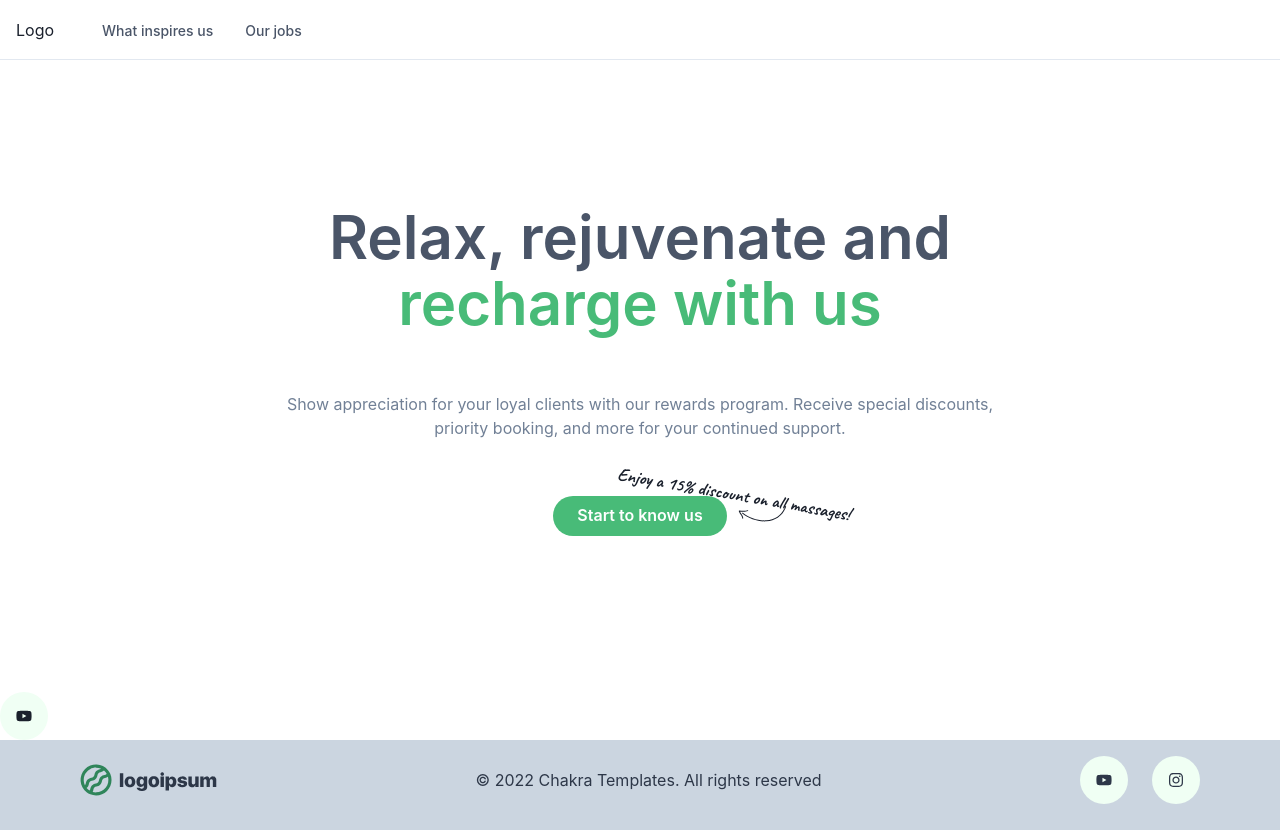
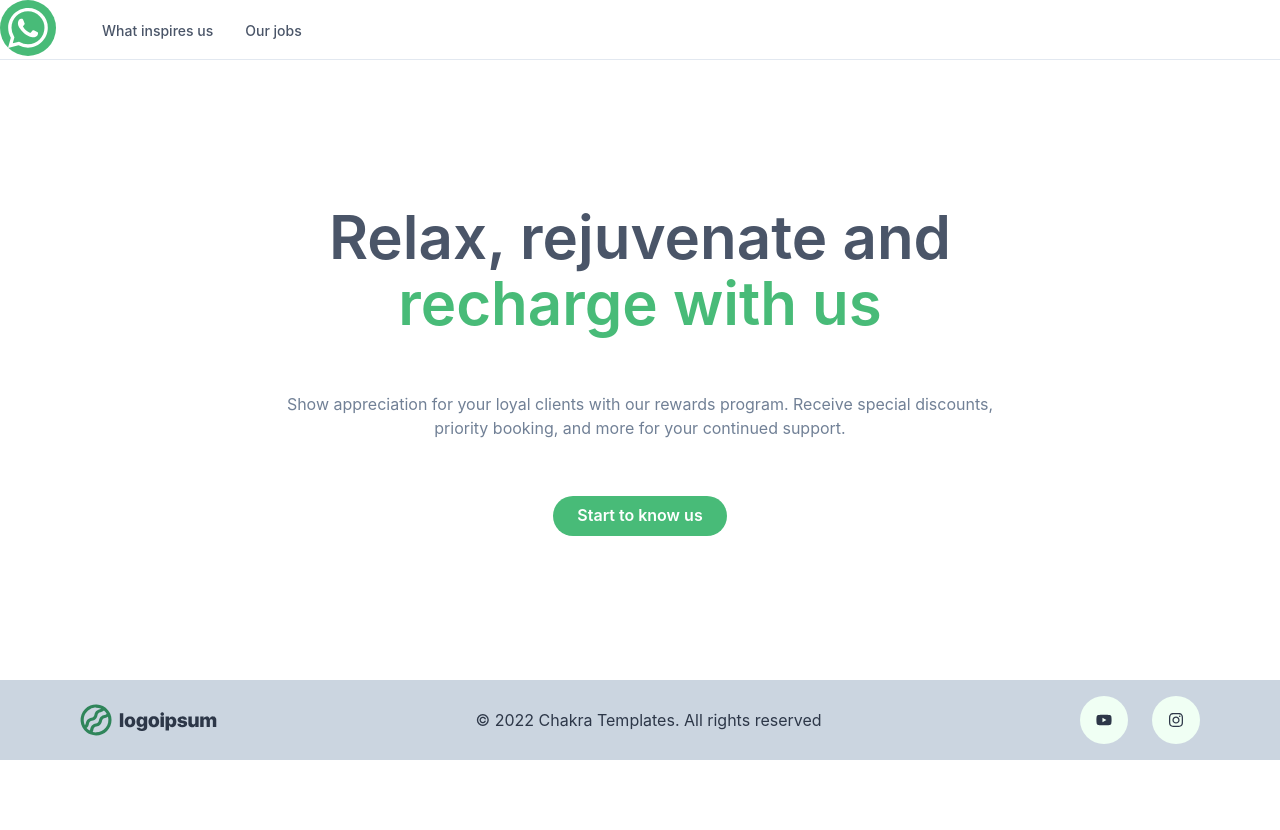
Before and after one commit to Matuzay32/sergio-pagina, a Next.js app: page / in a window 1280 px wide. After the commit the page ends 800 px from the top, so only its background shows below. Built offline with nearby package versions, Linux system fonts and the light colour scheme.

Commit message:
viendo de colocar el logo whats

```diff
--- a/components/ WhatsApp /WhatsApp.jsx
+++ b/components/ WhatsApp /WhatsApp.jsx
@@ -16,13 +16,17 @@ export default function WhatsApp({
 }) {
 	return (
 		<chakra.button
+			top={0}
+			pos={"absolute"}
 			bg={useColorModeValue(
-				"linkHeader.50",
-				"linkHeader.500"
+				"linkHeader.400",
+				"whiteAlpha.200"
 			)}
+			fontSize={"40px"}
+			color={"white"}
 			rounded={"full"}
-			w={"3rem"}
-			h={"3rem"}
+			w={"3.5rem"}
+			h={"3.5rem"}
 			cursor={"pointer"}
 			as={"a"}
 			href={href}
@@ -36,7 +40,7 @@ export default function WhatsApp({
 					"linkHeader.400",
 					"whiteAlpha.200"
 				),
-				transform: "  scale(1.7);",
+				transform: "  scale(1.4);",
 				transition: "all 1s",
 			}}>
 			<VisuallyHidden>{label}</VisuallyHidden>
--- a/components/paginaInicial/Contenedor.jsx
+++ b/components/paginaInicial/Contenedor.jsx
@@ -2,22 +2,16 @@ import React from "react";
 import Footer from "./Footer";
 import Header from "./Header";
 import WhatsApp from "../ WhatsApp /WhatsApp";
-import { FaYoutube } from "react-icons/fa";
+import { BsWhatsapp } from "react-icons/bs";
+import { Box } from "@chakra-ui/react";
 
 export default function Contenedor({ children }) {
 	return (
-		<>
+		<Box pos={"relative"}>
 			<Header></Header>
 			{children}
 
-			<WhatsApp
-				label={"YouTube"}
-				href={
-					"https://youtube.com/@mecual_massage6625?feature=shares"
-				}>
-				<FaYoutube />
-			</WhatsApp>
 			<Footer></Footer>
-		</>
+		</Box>
 	);
 }
--- a/components/paginaInicial/Footer.jsx
+++ b/components/paginaInicial/Footer.jsx
@@ -66,7 +66,7 @@ const Redes = ({ children, label, href }) => {
 export default function Footer() {
 	return (
 		<Box
-			h={"90px"}
+			h={"auto"}
 			bg={useColorModeValue("gray.300", "gray.900")}
 			color={useColorModeValue("gray.700", "gray.200")}>
 			<Container
--- a/components/paginaInicial/Hero.jsx
+++ b/components/paginaInicial/Hero.jsx
@@ -66,30 +66,6 @@ export default function Hero() {
 							}}>
 							Start to know us
 						</Button>
-
-						<Box>
-							<Icon
-								as={Arrow}
-								color={useColorModeValue(
-									"gray.800",
-									"gray.300"
-								)}
-								w={71}
-								position={"absolute"}
-								right={-71}
-								top={"10px"}
-							/>
-							<Text
-								fontSize={"lg"}
-								fontFamily={"Caveat"}
-								position={"absolute"}
-								right={"-125px"}
-								top={"-15px"}
-								transform={"rotate(10deg)"}>
-								Enjoy a 15% discount on all
-								massages!
-							</Text>
-						</Box>
 					</Stack>
 				</Stack>
 			</Container>
--- a/pages/index.js
+++ b/pages/index.js
@@ -2,12 +2,21 @@ import React from "react";
 import Contenedor from "../components/paginaInicial/Contenedor";
 import Header from "../components/paginaInicial/Header";
 import Hero from "../components/paginaInicial/Hero";
+import WhatsApp from "../components/ WhatsApp /WhatsApp";
+import { BsWhatsapp } from "react-icons/bs";
 
 export default function index() {
 	return (
 		<>
 			<Contenedor>
 				<Hero></Hero>
+				<WhatsApp
+					label={"WhatsApp"}
+					href={
+						"https://youtube.com/@mecual_massage6625?feature=shares"
+					}>
+					<BsWhatsapp />
+				</WhatsApp>
 			</Contenedor>
 		</>
 	);
```
